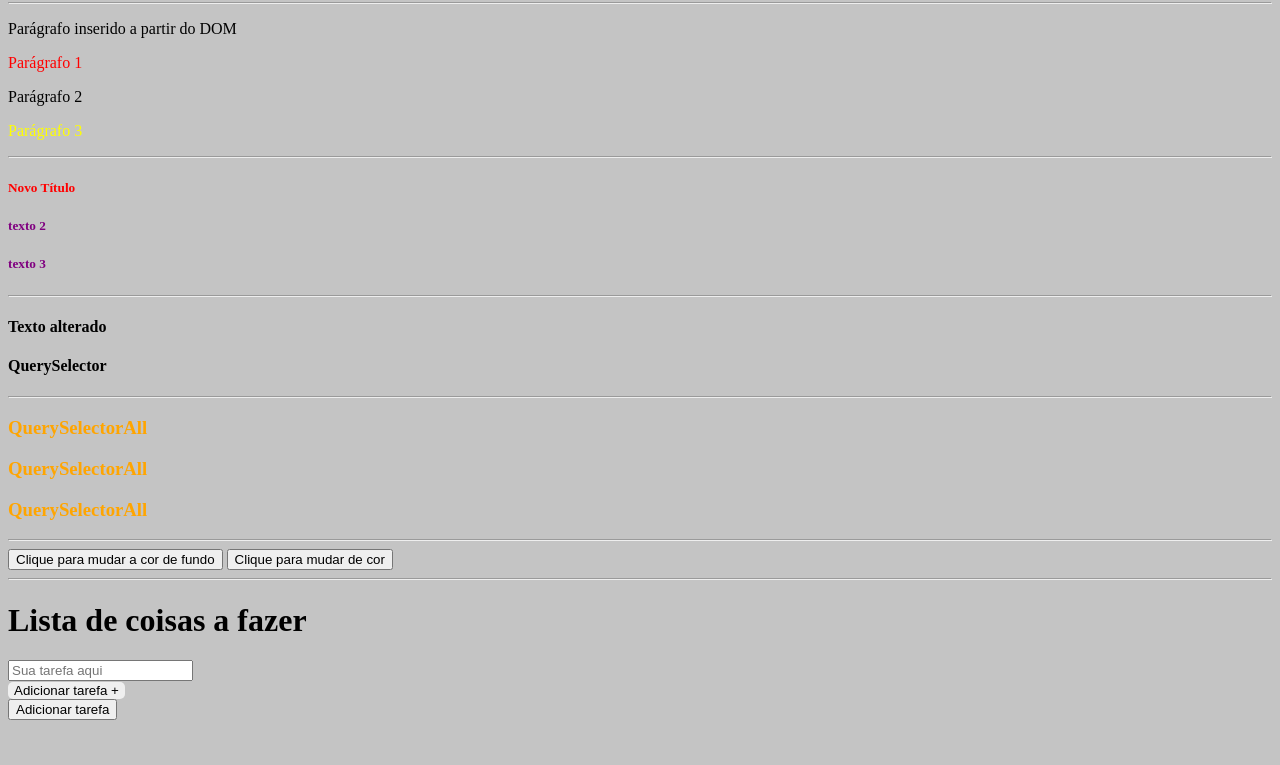
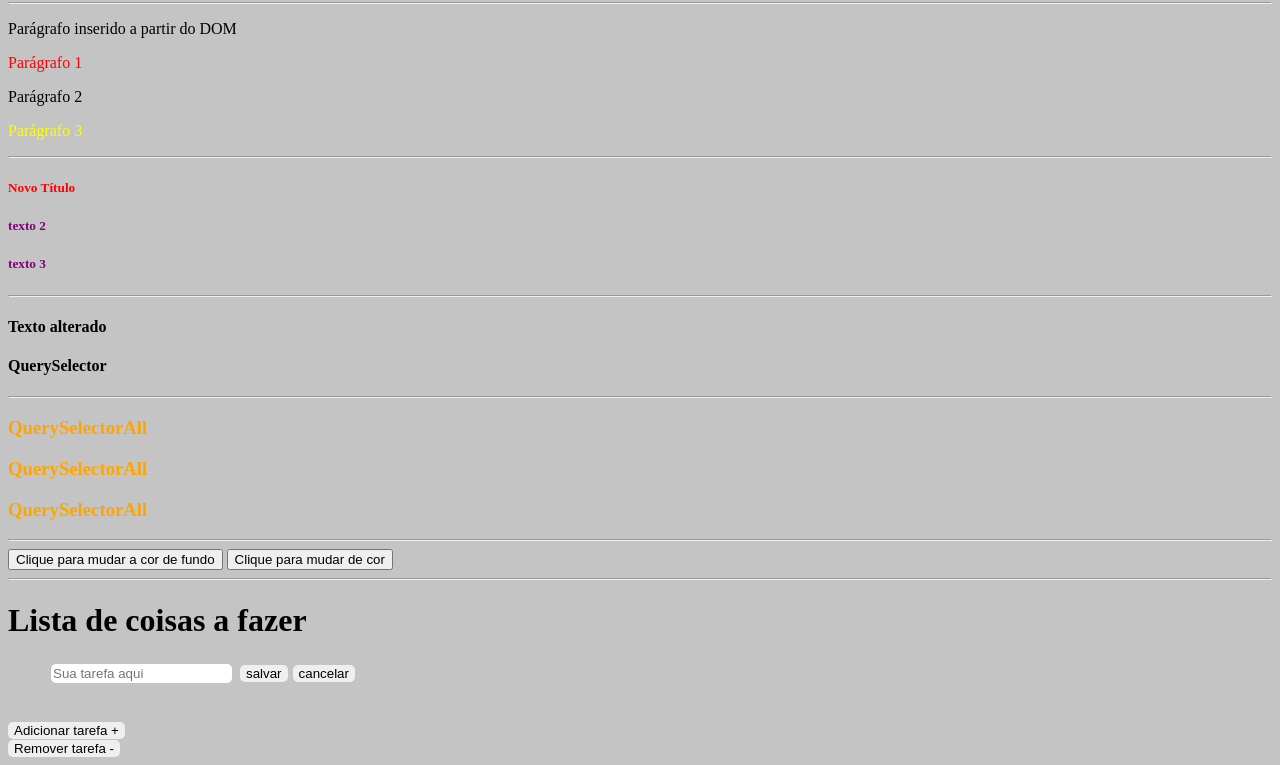
Before and after one commit to Cabral25/Learning_javascript, a plain HTML site: page DOM/DOM.html in a window 1280 px wide. Both pictures are taken after a click on the button "Adicionar tarefa +". Shown: the part 104-869 px from the top of the page. Before the commit the page ends 832 px from the top, so only its background shows below. Drawn offline with Linux system fonts and the light colour scheme.

Commit message:
Exercises

```diff
--- a/DOM/DOM.css
+++ b/DOM/DOM.css
@@ -7,3 +7,23 @@
     border: none;
     color: aqua;
 }
+
+.tarefa{
+    border: none;
+    border-radius: 5px;
+    padding: 2px;
+    margin: 2px 3px;
+}
+
+.botaoSalvar{
+    border: none;
+    border-radius: 5px;
+    margin: 5px 5px;
+    cursor: pointer;
+}
+
+.botaoCancelar{
+    border: none;
+    border-radius: 5px;
+    cursor: pointer;
+}
--- a/DOM/DOM.html
+++ b/DOM/DOM.html
@@ -49,7 +49,9 @@
     <h1>Lista de coisas a fazer</h1>
 
     <div id="toDoList">
-        <br><button id="addTarefa" style="border: none; border-radius: 5px;">Adicionar tarefa +</button><br>
+        <ol id="lista"></ol>
+        <br><button id="addTarefa" style="border: none; border-radius: 5px;" onclick="adicionarTarefa()">Adicionar tarefa +</button><br>
+        <button style="border: none; border-radius: 5px;" onclick="removerTarefa()">Remover tarefa -</button>
     </div>
 
     <script src="DOM.js"></script>
--- a/DOM/DOM.js
+++ b/DOM/DOM.js
@@ -99,26 +99,100 @@ header.classList.add('dom'); // não funciona ñ sei pq
 
 //-----------------exercício------------------------
 
-const addButton = document.getElementById('addTarefa');
 
-addButton.addEventListener('click', (event) => {
+function adicionarTarefa(){
 
-    const novoInput = document.createElement('input');
-    const novaLista = document.createElement('li');
-    const novoBotao = document.createElement('button');
+    const lista_ = document.getElementById('lista');
 
-    const valorInput = novoInput.value;
+    const novoItem = document.createElement('li');
+    const tarefa = document.createElement('input');
+    const novoBotao_ = document.createElement('button');
+    const botaoCancelar = document.createElement('button');
 
-    novoInput.placeholder = 'Sua tarefa aqui';
-    novoInput.type = 'text';
+    novoBotao_.textContent = 'salvar';
+    botaoCancelar.textContent = 'cancelar';
+    tarefa.placeholder = 'Sua tarefa aqui';
+    tarefa.id = 'input';
 
-    novoBotao.textContent = 'Adicionar tarefa'
+    tarefa.classList.add('tarefa');
+    novoBotao_.classList.add('botaoSalvar');
+    botaoCancelar.classList.add('botaoCancelar');
 
-    document.getElementById('toDoList').prepend(novoInput);
-    document.getElementById('toDoList').append(novoBotao);
+    lista_.append(tarefa)
+    lista_.append(novoBotao_);
+    lista_.append(botaoCancelar);
 
-    novoBotao.addEventListener('click', event => {
+    let valorInput = document.getElementById('input');
 
-        pass
+    novoBotao_.addEventListener('click', event => {
+
+        if(valorInput.value === ''){
+            window.alert('insira uma tarefa');
+        }
+        else{
+            novoItem.textContent = valorInput.value;
+            lista_.appendChild(novoItem);
+            tarefa.remove();
+            novoBotao_.remove();
+            botaoCancelar.remove();
+        }
     })
-})
+
+    botaoCancelar.addEventListener('click', event => {
+
+        tarefa.remove();
+        novoBotao_.remove();
+        botaoCancelar.remove();
+    })
+}
+
+
+function removerTarefa(){
+
+    let tarefas = document.querySelectorAll('li');
+    const list = document.getElementById('lista');
+
+    const numeroTarefa = document.createElement('input');
+    const botaoExcluir = document.createElement('button');
+    const botaoCancelar_ = document.createElement('button');
+
+    numeroTarefa.placeholder = 'número da tarefa';
+    botaoExcluir.textContent = 'excluir';
+    botaoCancelar_.textContent = 'cancelar';
+
+    numeroTarefa.classList.add('tarefa');
+    botaoExcluir.classList.add('botaoSalvar');
+    botaoCancelar_.classList.add('botaoCancelar');
+
+    list.append(numeroTarefa);
+    list.append(botaoExcluir);
+    list.append(botaoCancelar_);
+
+    botaoExcluir.addEventListener('click', event => {
+
+        if(numeroTarefa.value === ''){
+            window.alert('entre com uma tarefa a ser excluída');
+        }
+        else{
+            let tarefaApagar = numeroTarefa.value;
+            if(tarefaApagar < 1 || tarefaApagar > tarefas.length){
+                window.alert('opção fora do range de opções');
+            }
+            else{
+                list.removeChild(tarefas[tarefaApagar - 1]);
+                numeroTarefa.remove();
+                botaoExcluir.remove();
+                botaoCancelar_.remove();
+                console.log(tarefas[tarefaApagar - 1]);
+            }
+        }
+    })
+
+    botaoCancelar_.addEventListener('click', event => {
+
+        numeroTarefa.remove();
+        botaoExcluir.remove();
+        botaoCancelar_.remove();
+    })
+
+}
--- a/basics/index.js
+++ b/basics/index.js
@@ -2003,7 +2003,7 @@ document.getElementById('box1').append(newH1); // makes newH1 the last child of
 const box2 = document.getElementById('box2');
 // document.body.insertBefore(newH1, box2); // inserindo newH1 antes de box2
 
-const boxes = document.querySelectorAll('.box'); // nodelist to selec many elements
+const boxes = document.querySelectorAll('.box'); // nodelist to select many elements
 // document.body.insertBefore(newH1, boxes[1]);
 
 // document.body.removeChild(newH1); // remove um elemento HTML do corpo(body)
```
